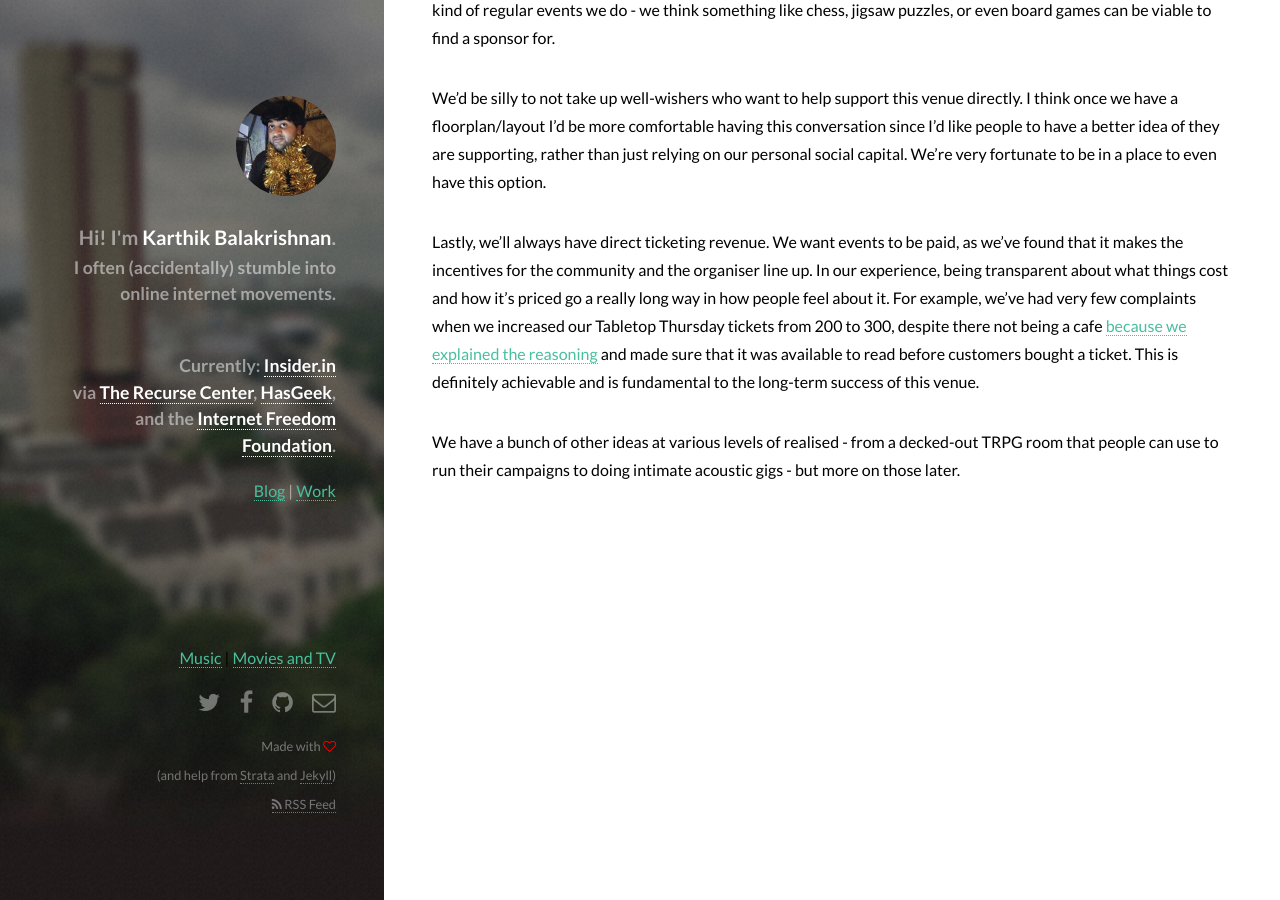
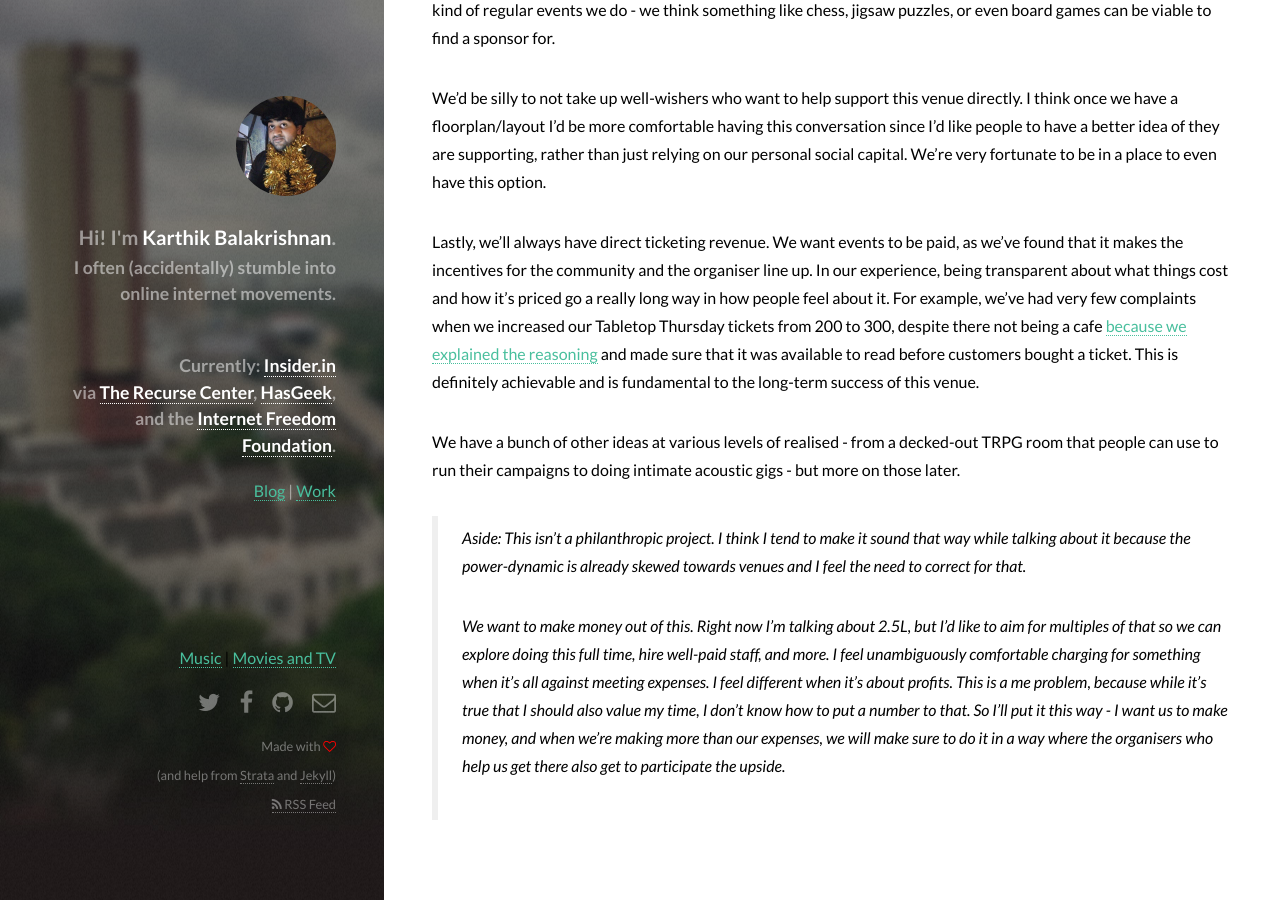
Before and after one commit to karthikb351/karthikb351, a Jekyll site: the page built from _posts/2023-12-24-how-to-break-even.md, in a window 1280 px wide and 900 px high, scrolled down 1012 px. Built offline with Jekyll 4.4.1, drawn with Linux system fonts in a browser that asks for light colours; comment, search, counter and statistics services are not loaded.

Commit message:
add aside

```diff
--- a/_posts/2023-12-24-how-to-break-even.md
+++ b/_posts/2023-12-24-how-to-break-even.md
@@ -28,3 +28,8 @@ We'd be silly to not take up well-wishers who want to help support this venue di
 Lastly, we'll always have direct ticketing revenue. We want events to be paid, as we've found that it makes the incentives for the community and the organiser line up. In our experience, being transparent about what things cost and how it's priced go a really long way in how people feel about it. For example, we've had very few complaints when we increased our Tabletop Thursday tickets from 200 to 300, despite there not being a cafe [because we explained the reasoning](https://forum.reroll.in/t/tabletop-thursdays-are-changing-a-bit/1206#pricing-changes-2) and made sure that it was available to read before customers bought a ticket. This is definitely achievable and is fundamental to the long-term success of this venue.
 
 We have a bunch of other ideas at various levels of realised - from a decked-out TRPG room that people can use to run their campaigns to doing intimate acoustic gigs - but more on those later.
+
+> Aside:
+> This isn't a philanthropic project. I think I tend to make it sound that way while talking about it because the power-dynamic is already skewed towards venues and I feel the need to correct for that.
+>
+> We want to make money out of this. Right now I'm talking about 2.5L, but I'd like to aim for multiples of that so we can explore doing this full time, hire well-paid staff, and more. I feel unambiguously comfortable charging for something when it's all against meeting expenses. I feel different when it's about profits. This is a me problem, because while it's true that I should also value my time, I don't know how to put a number to that. So I'll put it this way - I want us to make money, and when we're making more than our expenses, we will make sure to do it in a way where the organisers who help us get there also get to participate the upside.
```
